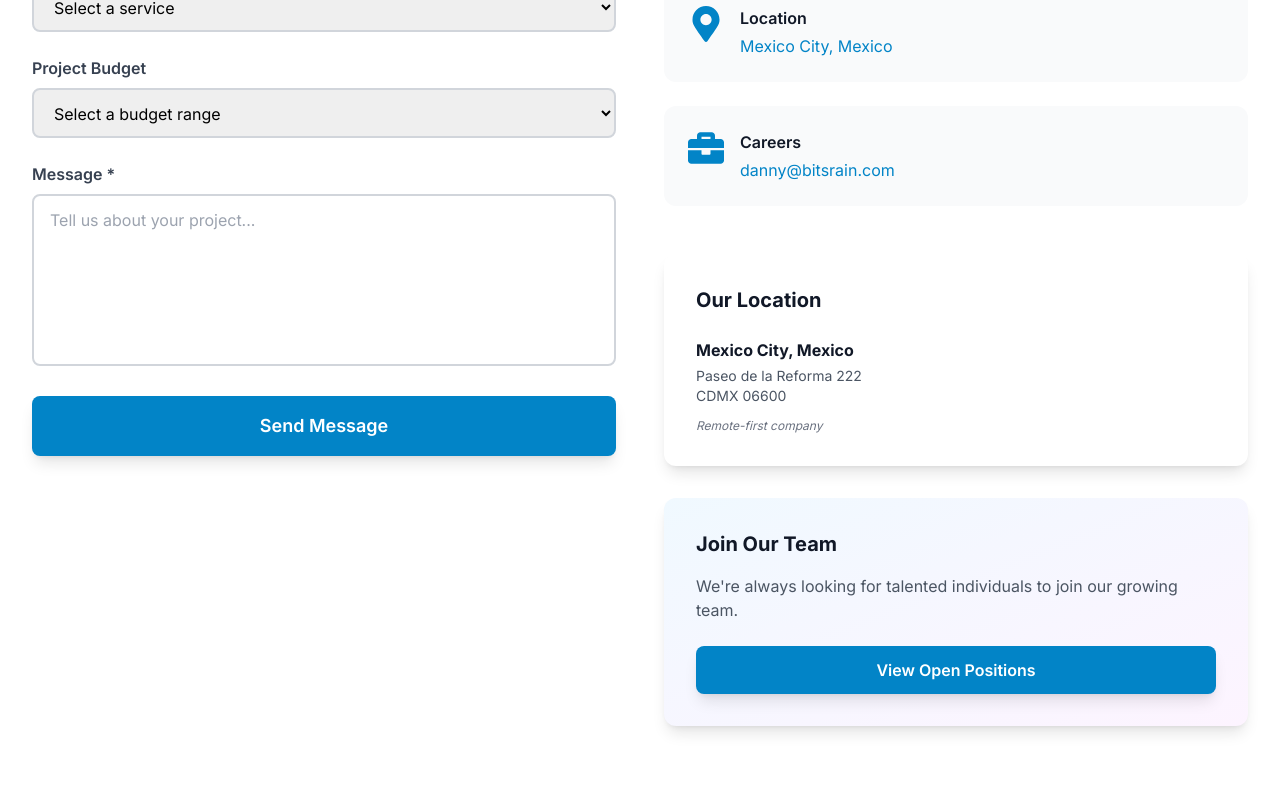
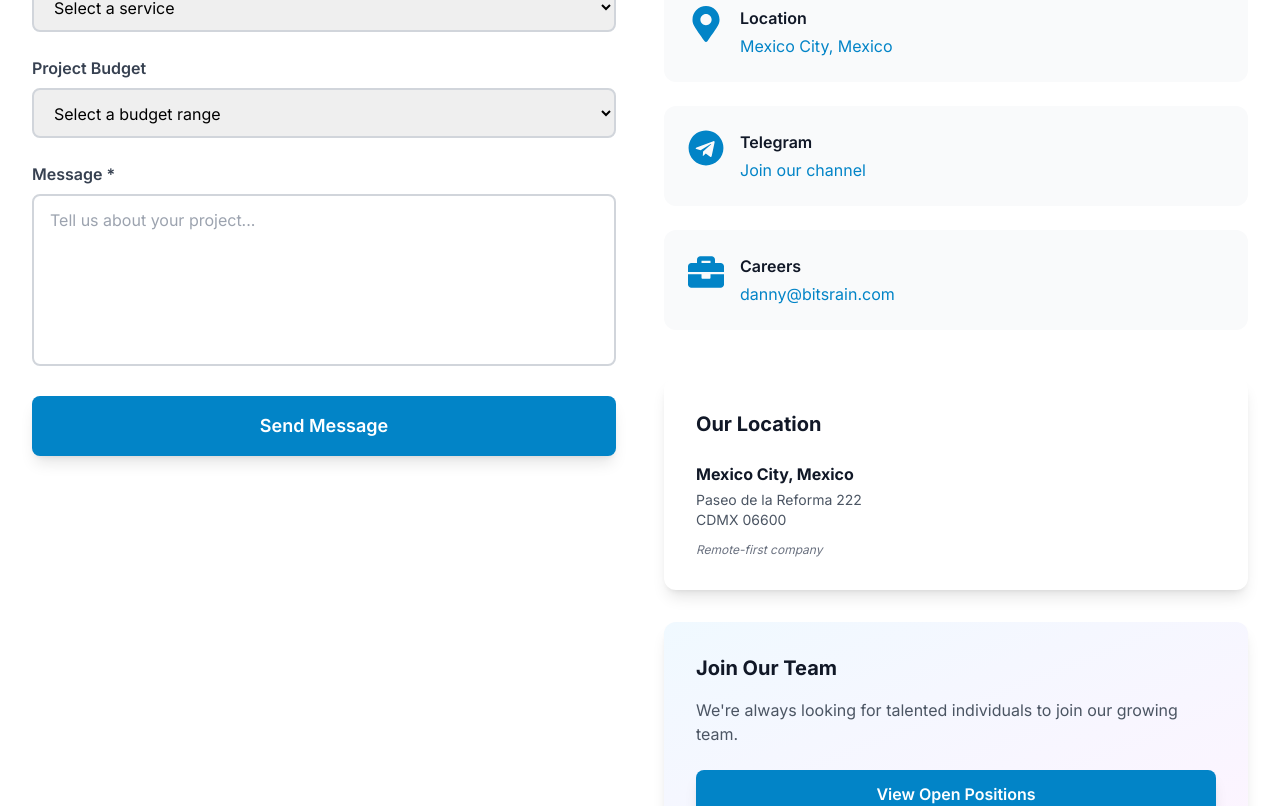
Before and after one commit to code-n-cool/bitsrain-brand, a React (Create React App) app: page /contact in a window 1280 px wide. Shown: the part 878-1684 px from the top of the page. Built offline with nearby package versions, Linux system fonts and the light colour scheme.

Commit message:
scroll with hastag works, add telegram contact

```diff
--- a/src/components/ScrollToTop.jsx
+++ b/src/components/ScrollToTop.jsx
@@ -2,11 +2,20 @@ import { useEffect } from 'react';
 import { useLocation } from 'react-router-dom';
 
 const ScrollToTop = () => {
-  const { pathname } = useLocation();
+  const { pathname, hash } = useLocation();
 
   useEffect(() => {
-    window.scrollTo(0, 0);
-  }, [pathname]);
+    if (hash) {
+      setTimeout(() => {
+        const element = document.getElementById(hash.substring(1));
+        if (element) {
+          element.scrollIntoView({ behavior: 'smooth', block: 'start' });
+        }
+      }, 100);
+    } else {
+      window.scrollTo(0, 0);
+    }
+  }, [pathname, hash]);
 
   return null;
 };
--- a/src/components/layout/Footer.jsx
+++ b/src/components/layout/Footer.jsx
@@ -1,6 +1,6 @@
 import React from 'react';
 import { Link } from 'react-router-dom';
-import { FaTwitter, FaLinkedin, FaGithub, FaInstagram } from 'react-icons/fa';
+import { FaTwitter, FaLinkedin, FaGithub, FaInstagram, FaTelegram } from 'react-icons/fa';
 
 const Footer = () => {
   const currentYear = new Date().getFullYear();
@@ -38,6 +38,7 @@ const Footer = () => {
     { name: 'LinkedIn', icon: FaLinkedin, url: 'https://linkedin.com/company/bitsrain' },
     { name: 'GitHub', icon: FaGithub, url: 'https://github.com/bitsrain' },
     { name: 'Instagram', icon: FaInstagram, url: 'https://instagram.com/bitsrain' },
+    { name: 'Telegram', icon: FaTelegram, url: 'https://t.me/+CKgPsUGnuok1ZWEy' },
   ];
 
   return (
--- a/src/pages/Contact.jsx
+++ b/src/pages/Contact.jsx
@@ -1,5 +1,5 @@
 import React, { useState } from 'react';
-import { FaEnvelope, FaPhone, FaMapMarkerAlt, FaBriefcase, FaBolt, FaMagic } from 'react-icons/fa';
+import { FaEnvelope, FaPhone, FaMapMarkerAlt, FaBriefcase, FaBolt, FaMagic, FaTelegram } from 'react-icons/fa';
 
 const Contact = () => {
   const [formData, setFormData] = useState({
@@ -51,6 +51,12 @@ const Contact = () => {
       title: 'Location',
       content: 'Mexico City, Mexico',
       link: '#',
+    },
+    {
+      icon: FaTelegram,
+      title: 'Telegram',
+      content: 'Join our channel',
+      link: 'https://t.me/+CKgPsUGnuok1ZWEy',
     },
     {
       icon: FaBriefcase,
```
